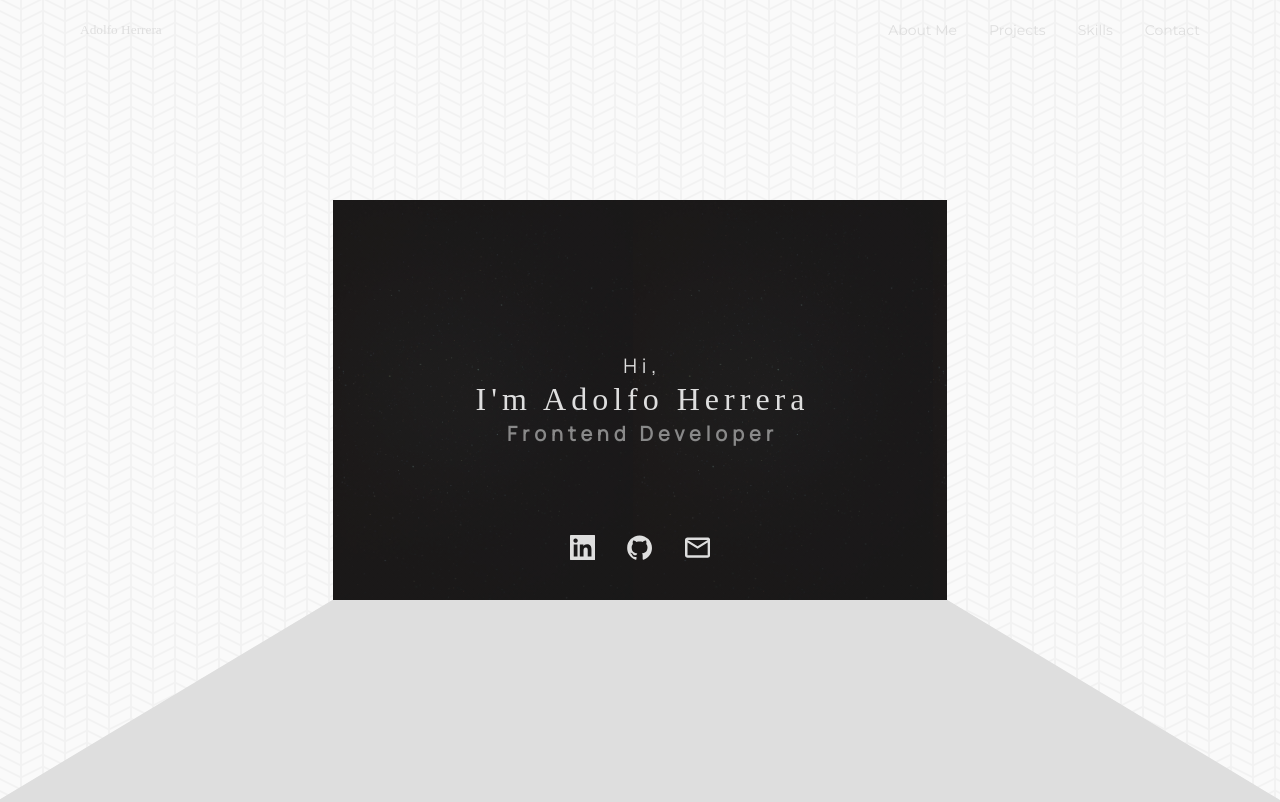
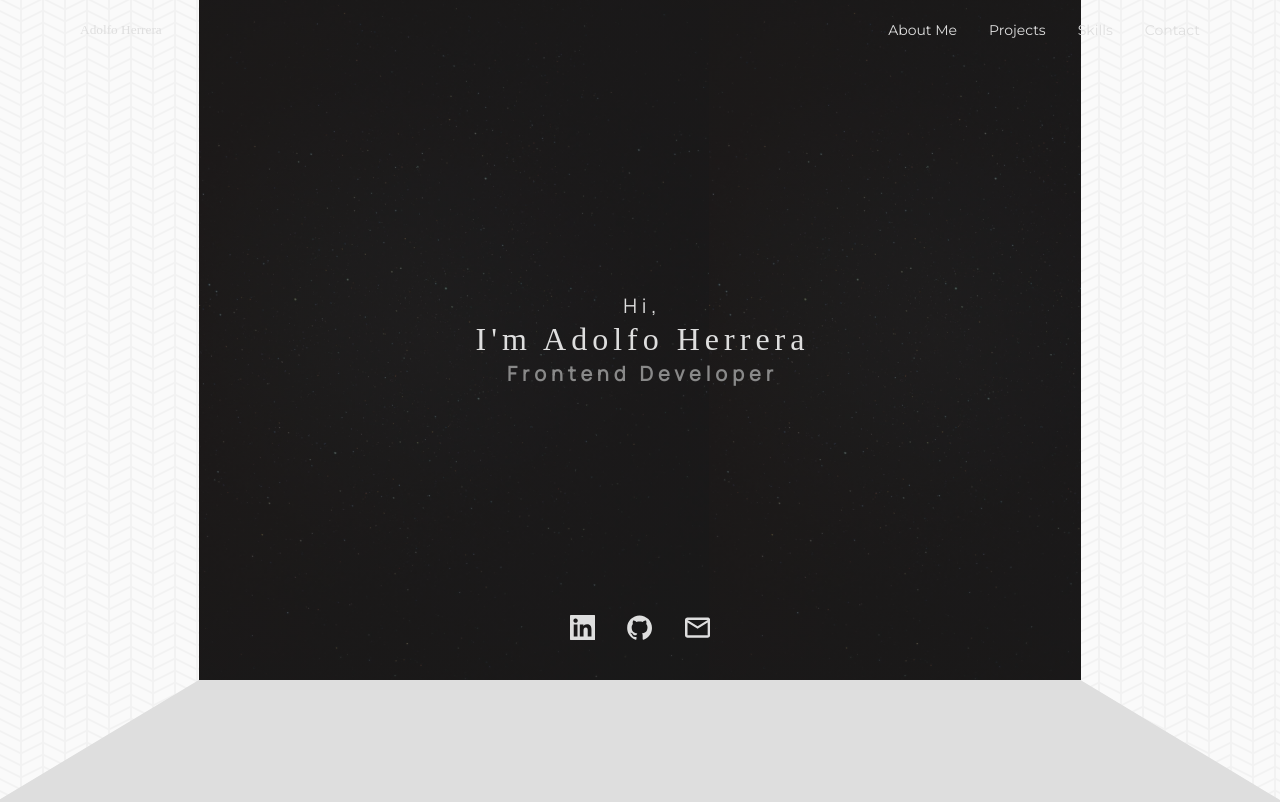
Before and after one commit to Wolfushima/portfolio, a React (Create React App) app: page / in a window 1280 px wide. Shown: the top 802 px of the page. Built offline with nearby package versions, Linux system fonts and the light colour scheme; a web font is replaced by a local one.

Commit message:
styles: Change .home__center position to absolute and adjust width and height

```diff
--- a/src/sass/_home.scss
+++ b/src/sass/_home.scss
@@ -17,7 +17,7 @@
     align-items: center;
   }
   &__center {
-    position: relative;
+    position: absolute;
     display: flex;
     flex-direction: column;
     justify-content: center;
@@ -27,8 +27,9 @@
     linear-gradient(180deg, rgba(32, 32, 32, 0.763), rgba(32, 32, 32, 0.763)),
     url('../assets/projects/stars-background-vertical.jpg');
     background-size: contain;
-    height: 50%;
-    width: calc(50% - 2vw);
+    top: 0;
+    height: 85%;
+    width: calc(70.9% - 2vw);
     z-index: 5;
     overflow: hidden;
     padding: 2rem;
```
